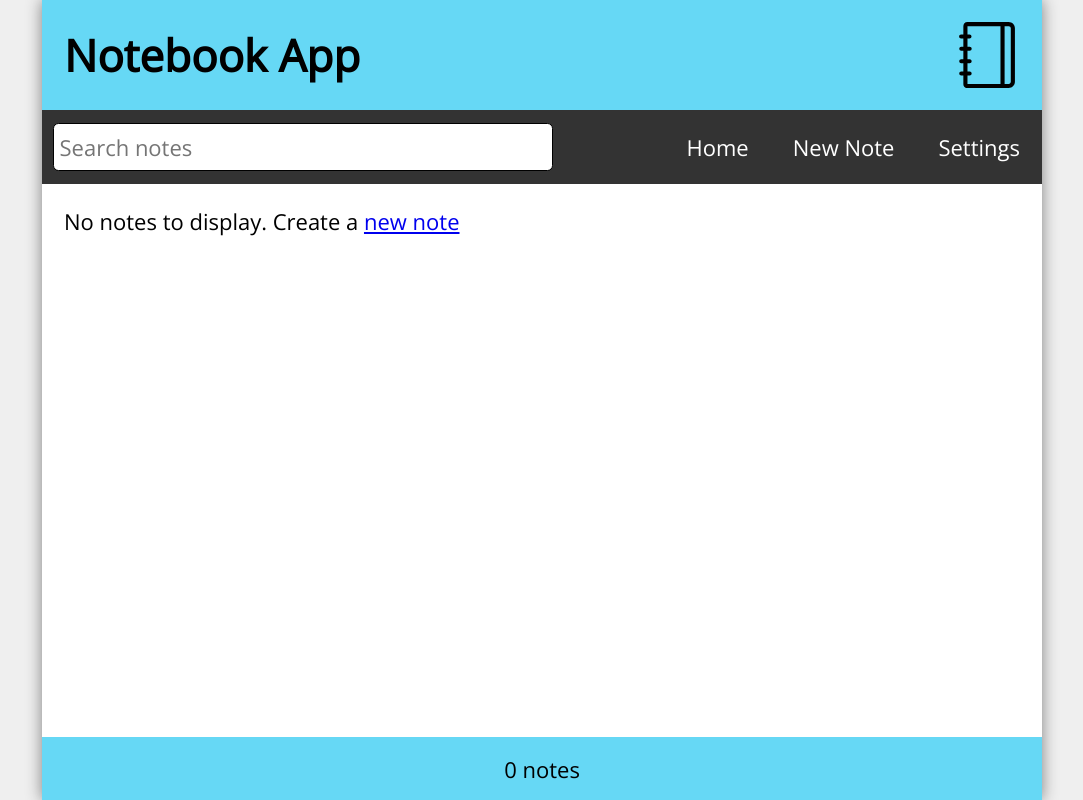
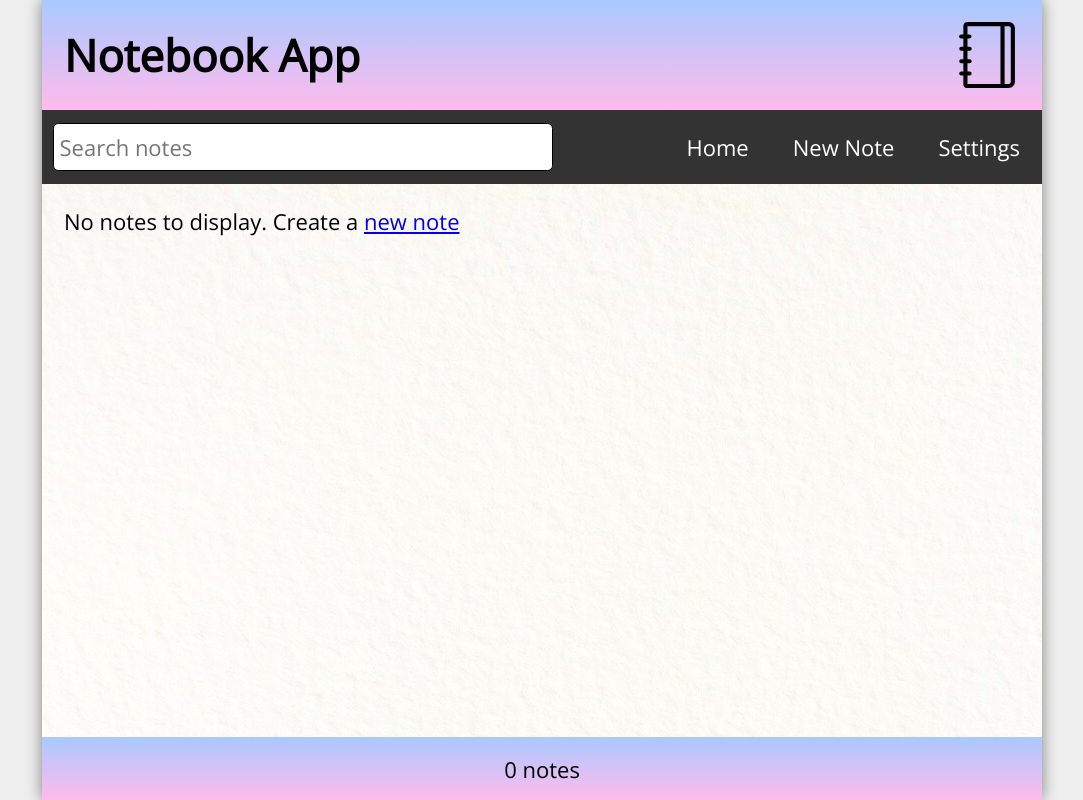
Before and after one commit to jordanr2m/react-notebook-app, a React (Create React App) app: page / in a window 1280 px wide. Shown: the whole page, without its empty margins (98-1181 px from the left). Built offline with nearby package versions, Linux system fonts and the light colour scheme.

Commit message:
Added background image for Home component and added fill styles for Header and Footer.

```diff
--- a/src/index.css
+++ b/src/index.css
@@ -32,7 +32,8 @@ body {
   max-width: 1000px;
   height: 100vh;
   display: flex;
-  flex-direction: column; /* Stack components */
+  flex-direction: column;
+  /* Stack components */
   justify-content: flex-start;
   align-items: center;
   box-shadow: 0px 0px 15px gray;
@@ -41,7 +42,9 @@ body {
 .Header,
 .Footer {
   width: 100%;
-  background-color: #66d8f5;
+  /* background-color: #66d8f5; */
+  background-color: #A9C9FF;
+  background-image: linear-gradient(180deg, #A9C9FF 0%, #FFBBEC 100%);
 }
 
 .Header {
@@ -57,7 +60,8 @@ body {
 
 /* React icons are svg files */
 .Header svg {
-  display: block; /* Remove extra whitespace on bottom */
+  display: block;
+  /* Remove extra whitespace on bottom */
   font-size: 2rem;
 }
 
@@ -132,10 +136,16 @@ body {
 .Settings,
 .Missing {
   width: 100%;
-  flex-grow: 1; /* grow vertically to fill space */
+  flex-grow: 1;
+  /* grow vertically to fill space */
   padding: 1rem;
-  overflow-y: auto; /* Sticky footer */
+  overflow-y: auto;
+  /* Sticky footer */
   background-color: #fff;
+}
+
+.Home {
+  background-image: url('./img/paper-background.png');
 }
 
 .note {
```
Also changed, not shown: src/img/paper-background.jpg (added), src/img/paper-background.png (added).
